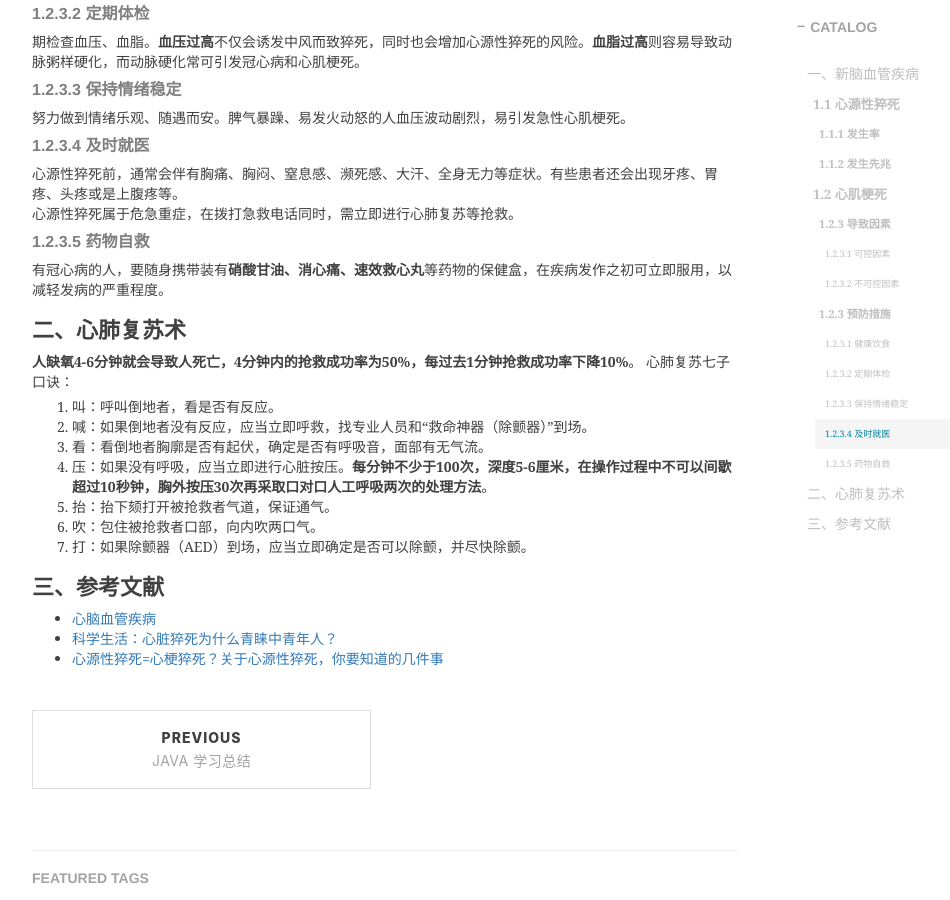
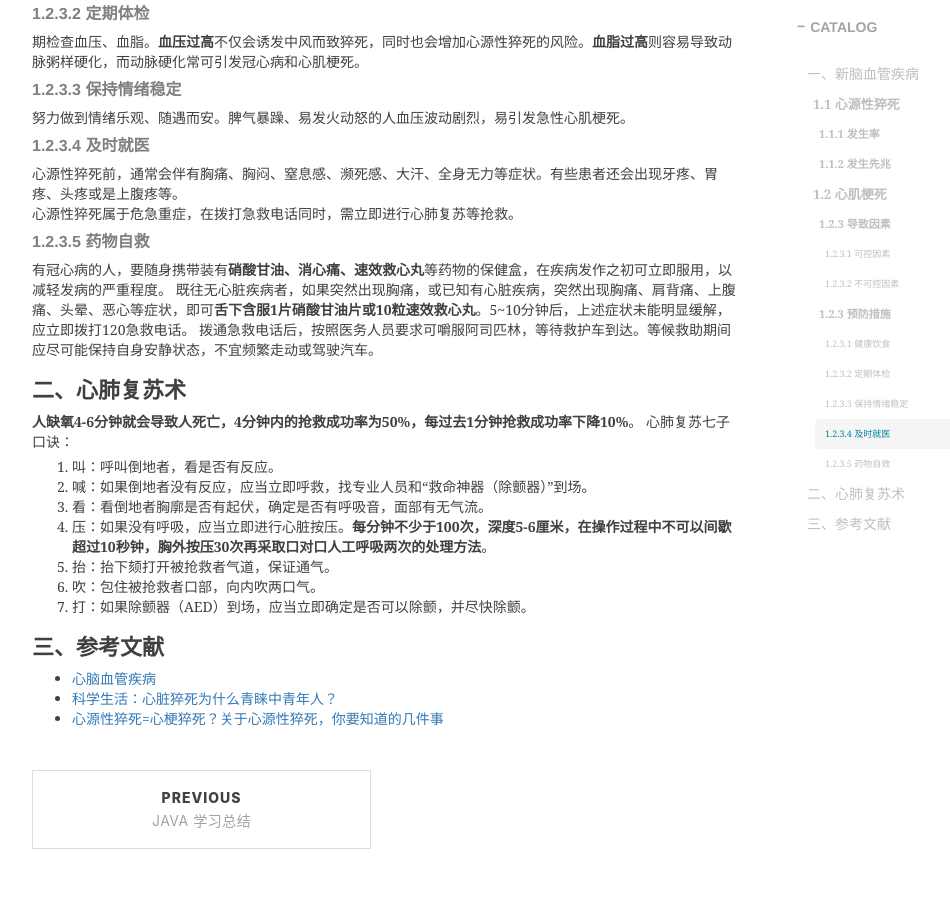
Before and after one commit to shihai1991/shihai1991.github.io, a Jekyll site: the page built from _posts/2023-03-20-心脑血管疾病.md, in a window 1280 px wide and 900 px high, scrolled down 1373 px. Shown: the whole window, without its empty margins (233-1183 px from the left). Built offline with Jekyll 4.4.1, drawn with Linux system fonts in a browser that asks for light colours; nearby versions of some CDN libraries; comment, search, counter and statistics services are not loaded.

Commit message:
Update 2023-03-20-心脑血管疾病.md

```diff
--- a/_posts/2023-03-20-心脑血管疾病.md
+++ b/_posts/2023-03-20-心脑血管疾病.md
@@ -54,6 +54,8 @@ time: '2023.03.20 18:51:00'
 
 #### 1.2.3.5 药物自救
 有冠心病的人，要随身携带装有**硝酸甘油、消心痛、速效救心丸**等药物的保健盒，在疾病发作之初可立即服用，以减轻发病的严重程度。
+既往无心脏疾病者，如果突然出现胸痛，或已知有心脏疾病，突然出现胸痛、肩背痛、上腹痛、头晕、恶心等症状，即可**舌下含服1片硝酸甘油片或10粒速效救心丸**。5~10分钟后，上述症状未能明显缓解，应立即拨打120急救电话。
+拨通急救电话后，按照医务人员要求可嚼服阿司匹林，等待救护车到达。等候救助期间应尽可能保持自身安静状态，不宜频繁走动或驾驶汽车。
 
 # 二、心肺复苏术
 **人缺氧4-6分钟就会导致人死亡，4分钟内的抢救成功率为50%，每过去1分钟抢救成功率下降10%**。
```
